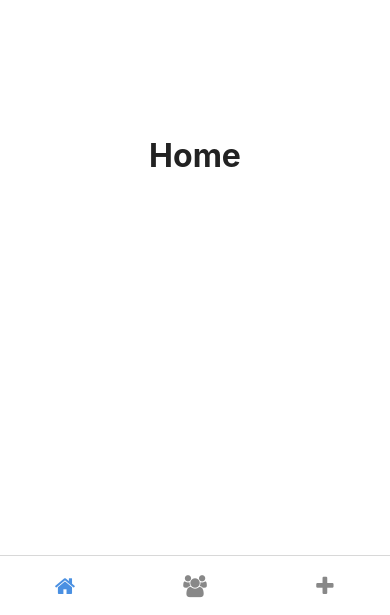
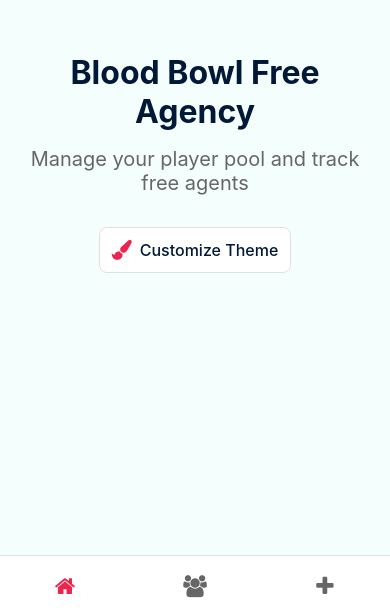
Before and after one commit to Brooksie82/bloodbowl-freeagency, a React Native app: screen /Home in a window 390 px wide. Shown: the part 229-844 px from the top of the page. Built offline with nearby package versions, Linux system fonts and the light colour scheme.

Commit message:
UI theming

```diff
--- a/App.tsx
+++ b/App.tsx
@@ -7,11 +7,13 @@ import PlayerPoolScreen from './screens/PlayerPoolScreen';
 import AddPlayerScreen from './screens/AddPlayerScreen';
 import { Player } from './types/Player';
 import FontAwesome from 'react-native-vector-icons/FontAwesome';
+import { ThemeProvider, useTheme } from './contexts/ThemeContext';
 
 const Tab = createBottomTabNavigator();
 
-export default function App() {
+const AppContent = () => {
   const [players, setPlayers] = useState<Player[]>([]);
+  const { theme } = useTheme();
 
   const handleAddPlayer = (player: Player) => {
     setPlayers((prev) => [...prev, player]);
@@ -42,13 +44,16 @@ export default function App() {
           tabBarIconStyle: {
             marginTop: 6,
           },
-          tabBarActiveTintColor: '#4a90e2',
-          tabBarInactiveTintColor: '#888',
+          tabBarActiveTintColor: theme.accent,
+          tabBarInactiveTintColor: theme.textSecondary,
           headerShown: false,
           tabBarStyle: {
             height: 60,
             paddingBottom: 4,
             paddingTop: 4,
+            backgroundColor: theme.card,
+            borderTopColor: theme.border,
+            borderTopWidth: 1,
           },
         })}
       >
@@ -63,4 +68,12 @@ export default function App() {
       <StatusBar style="auto" />
     </NavigationContainer>
   );
+};
+
+export default function App() {
+  return (
+    <ThemeProvider>
+      <AppContent />
+    </ThemeProvider>
+  );
 }
--- a/components/PlayerCard.tsx
+++ b/components/PlayerCard.tsx
@@ -1,36 +1,39 @@
 import React from 'react';
 import { View, Text, StyleSheet } from 'react-native';
 import { Player } from '../types/Player';
-import { colors } from '../styles/colors';
+import { useTheme } from '../contexts/ThemeContext';
 import { FONT_SIZES } from '../styles/typography';
 import { PADDING } from '../styles/layout';
 
-const PlayerCard: React.FC<{ player: Player }> = ({ player }) => (
-  <View style={styles.playerCard}>
-    <Text style={styles.playerName}>{player.name}</Text>
-    <Text style={styles.text}>Race: {player.race}</Text>
-    <Text style={styles.text}>Position: {player.position}</Text>
-    <Text style={styles.text}>Level: {player.level}</Text>
-    <Text style={styles.text}>Skills: {player.skills}</Text>
-    <Text style={styles.text}>Value: {player.value}</Text>
-  </View>
-);
+const PlayerCard: React.FC<{ player: Player }> = ({ player }) => {
+  const { theme } = useTheme();
+
+  return (
+    <View style={[styles.playerCard, { backgroundColor: theme.card }]}>
+      <Text style={[styles.playerName, { color: theme.accent }]}>{player.name}</Text>
+      <Text style={[styles.text, { color: theme.text }]}>Race: {player.race}</Text>
+      <Text style={[styles.text, { color: theme.text }]}>Position: {player.position}</Text>
+      <Text style={[styles.text, { color: theme.text }]}>Level: {player.level}</Text>
+      <Text style={[styles.text, { color: theme.text }]}>Skills: {player.skills}</Text>
+      <Text style={[styles.text, { color: theme.text }]}>Value: {player.value}</Text>
+    </View>
+  );
+};
 
 const styles = StyleSheet.create({
   playerCard: {
-    backgroundColor: colors.card,
     padding: PADDING.card,
     borderRadius: 8,
     marginBottom: 10,
+    marginHorizontal: 16,
   },
   playerName: {
     fontWeight: 'bold',
     fontSize: FONT_SIZES.skillCategoryTitle,
     marginBottom: 4,
-    color: colors.primary,
   },
   text: {
-    color: colors.text,
+    fontSize: FONT_SIZES.checkboxLabel,
   },
 });
 
--- a/components/SkillsModal.tsx
+++ b/components/SkillsModal.tsx
@@ -1,6 +1,6 @@
 import React from 'react';
 import { View, Text, StyleSheet, Button, Modal, TouchableOpacity, ScrollView } from 'react-native';
-import { colors } from '../styles/colors';
+import { useTheme } from '../contexts/ThemeContext';
 import { SKILL_CATEGORIES } from '../types/skills';
 import { CHECKBOX_SIZE } from '../styles/forms';
 import { FONT_SIZES } from '../styles/typography';
@@ -20,6 +20,8 @@ const SkillsModal: React.FC<SkillsModalProps> = ({
   onSkillsChange,
   onClose,
 }) => {
+  const { theme } = useTheme();
+
   const handleSkillToggle = (skill: string) => {
     onSkillsChange(
       selectedSkills.includes(skill)
@@ -30,30 +32,33 @@ const SkillsModal: React.FC<SkillsModalProps> = ({
 
   return (
     <Modal visible={visible} animationType="slide">
-      <View style={styles.modalContainer}>
-        <Text style={styles.modalTitle}>Select Skills</Text>
+      <View style={[styles.modalContainer, { backgroundColor: theme.background }]}>
+        <Text style={[styles.modalTitle, { color: theme.text }]}>Select Skills</Text>
         <ScrollView>
           {SKILL_CATEGORIES.map((cat) => (
             <View key={cat.category} style={styles.skillCategory}>
-              <Text style={styles.skillCategoryTitle}>{cat.category}</Text>
+              <Text style={[styles.skillCategoryTitle, { color: theme.accent }]}>{cat.category}</Text>
               {cat.skills.map((skill) => (
                 <TouchableOpacity
                   key={skill}
                   style={styles.checkboxRow}
                   onPress={() => handleSkillToggle(skill)}
                 >
-                  <View style={styles.checkbox}>
+                  <View style={[styles.checkbox, {
+                    borderColor: theme.accent,
+                    backgroundColor: theme.card
+                  }]}>
                     {selectedSkills.includes(skill) && (
-                      <FontAwesome name="check" size={CHECKBOX_SIZE - 10} color={colors.primary} />
+                      <FontAwesome name="check" size={CHECKBOX_SIZE - 10} color={theme.accent} />
                     )}
                   </View>
-                  <Text style={styles.checkboxLabel}>{skill}</Text>
+                  <Text style={[styles.checkboxLabel, { color: theme.text }]}>{skill}</Text>
                 </TouchableOpacity>
               ))}
             </View>
           ))}
         </ScrollView>
-        <Button title="Done" onPress={onClose} color={colors.primary} />
+        <Button title="Done" onPress={onClose} color={theme.accent} />
       </View>
     </Modal>
   );
@@ -62,7 +67,6 @@ const SkillsModal: React.FC<SkillsModalProps> = ({
 const styles = StyleSheet.create({
   modalContainer: {
     flex: 1,
-    backgroundColor: colors.background,
     padding: PADDING.modal,
     paddingTop: PADDING.modalTop,
   },
@@ -70,7 +74,6 @@ const styles = StyleSheet.create({
     fontSize: FONT_SIZES.modalTitle,
     fontWeight: 'bold',
     marginBottom: 24,
-    color: colors.text,
     textAlign: 'center',
   },
   skillCategory: {
@@ -80,7 +83,6 @@ const styles = StyleSheet.create({
     fontSize: FONT_SIZES.skillCategoryTitle,
     fontWeight: 'bold',
     marginBottom: 8,
-    color: colors.primary,
   },
   checkboxRow: {
     flexDirection: 'row',
@@ -91,22 +93,13 @@ const styles = StyleSheet.create({
     width: CHECKBOX_SIZE,
     height: CHECKBOX_SIZE,
     borderWidth: 2,
-    borderColor: colors.primary,
     borderRadius: 4,
     marginRight: PADDING.checkbox,
     alignItems: 'center',
     justifyContent: 'center',
-    backgroundColor: colors.card,
-  },
-  checkboxChecked: {
-    width: CHECKBOX_SIZE - 8,
-    height: CHECKBOX_SIZE - 8,
-    backgroundColor: colors.primary,
-    borderRadius: 2,
   },
   checkboxLabel: {
     fontSize: FONT_SIZES.checkboxLabel,
-    color: colors.text,
   },
 });
 
--- /dev/null
+++ b/components/ThemeSelector.tsx
@@ -0,0 +1,117 @@
+import React from 'react';
+import { View, Text, StyleSheet, TouchableOpacity, ScrollView } from 'react-native';
+import { useTheme } from '../contexts/ThemeContext';
+import FontAwesome from 'react-native-vector-icons/FontAwesome';
+import { FONT_SIZES } from '../styles/typography';
+import { PADDING } from '../styles/layout';
+import { themes } from '../styles/colors';
+
+const ThemeSelector: React.FC = () => {
+  const { currentTheme, theme, setTheme, availableThemes } = useTheme();
+
+  const themeNames = {
+    default: 'Default',
+    dark: 'Dark',
+    classic: 'Classic',
+  };
+
+  const handleThemeChange = (themeName: string) => {
+    setTheme(themeName);
+  };
+
+  return (
+    <View style={[styles.container, { backgroundColor: theme.background }]}>
+      <Text style={[styles.title, { color: theme.text }]}>Choose Theme</Text>
+      <ScrollView style={styles.themeList}>
+        {availableThemes.map((themeName) => (
+          <TouchableOpacity
+            key={themeName}
+            style={[
+              styles.themeOption,
+              {
+                backgroundColor: theme.card,
+                borderColor: currentTheme === themeName ? theme.accent : theme.border,
+                borderWidth: currentTheme === themeName ? 2 : 1,
+              },
+            ]}
+            onPress={() => handleThemeChange(themeName)}
+          >
+            <View style={styles.themeInfo}>
+              <Text style={[styles.themeName, { color: theme.text }]}>
+                {themeNames[themeName as keyof typeof themeNames] || themeName}
+              </Text>
+              <View style={styles.colorPreview}>
+                <View
+                  style={[
+                    styles.colorSwatch,
+                    { backgroundColor: themes[themeName].dominant },
+                  ]}
+                />
+                <View
+                  style={[
+                    styles.colorSwatch,
+                    { backgroundColor: themes[themeName].secondary },
+                  ]}
+                />
+                <View
+                  style={[
+                    styles.colorSwatch,
+                    { backgroundColor: themes[themeName].accent },
+                  ]}
+                />
+              </View>
+            </View>
+            {currentTheme === themeName && (
+              <FontAwesome name="check" size={20} color={theme.accent} />
+            )}
+          </TouchableOpacity>
+        ))}
+      </ScrollView>
+    </View>
+  );
+};
+
+const styles = StyleSheet.create({
+  container: {
+    flex: 1,
+    padding: PADDING.container,
+  },
+  title: {
+    fontSize: FONT_SIZES.title,
+    fontWeight: 'bold',
+    marginBottom: 24,
+    textAlign: 'center',
+  },
+  themeList: {
+    flex: 1,
+  },
+  themeOption: {
+    flexDirection: 'row',
+    alignItems: 'center',
+    justifyContent: 'space-between',
+    padding: PADDING.card,
+    marginBottom: 12,
+    borderRadius: 8,
+  },
+  themeInfo: {
+    flex: 1,
+  },
+  themeName: {
+    fontSize: FONT_SIZES.skillCategoryTitle,
+    fontWeight: 'bold',
+    marginBottom: 8,
+  },
+  colorPreview: {
+    flexDirection: 'row',
+    gap: 8,
+  },
+  colorSwatch: {
+    width: 24,
+    height: 24,
+    borderRadius: 12,
+    borderWidth: 1,
+    borderColor: '#ccc',
+  },
+});
+
+export default ThemeSelector;
--- /dev/null
+++ b/contexts/ThemeContext.tsx
@@ -0,0 +1,57 @@
+import React, { createContext, useContext, useState, useEffect } from 'react';
+import AsyncStorage from '@react-native-async-storage/async-storage';
+import { themes, Theme, ThemeContextType } from '../styles/colors';
+
+const ThemeContext = createContext<ThemeContextType | undefined>(undefined);
+
+export const useTheme = () => {
+  const context = useContext(ThemeContext);
+  if (!context) {
+    throw new Error('useTheme must be used within a ThemeProvider');
+  }
+  return context;
+};
+
+interface ThemeProviderProps {
+  children: React.ReactNode;
+}
+
+export const ThemeProvider: React.FC<ThemeProviderProps> = ({ children }) => {
+  const [currentTheme, setCurrentTheme] = useState<string>('default');
+
+  useEffect(() => {
+    // Load saved theme from AsyncStorage
+    const loadSavedTheme = async () => {
+      try {
+        const savedTheme = await AsyncStorage.getItem('selectedTheme');
+        if (savedTheme && themes[savedTheme]) {
+          setCurrentTheme(savedTheme);
+        }
+      } catch (error) {
+        console.error('Error loading saved theme:', error);
+      }
+    };
+
+    loadSavedTheme();
+  }, []);
+
+  const setTheme = async (themeName: string) => {
+    if (themes[themeName]) {
+      setCurrentTheme(themeName);
+      try {
+        await AsyncStorage.setItem('selectedTheme', themeName);
+      } catch (error) {
+        console.error('Error saving theme:', error);
+      }
+    }
+  };
+
+  const value: ThemeContextType = {
+    currentTheme,
+    theme: themes[currentTheme],
+    setTheme,
+    availableThemes: Object.keys(themes),
+  };
+
+  return <ThemeContext.Provider value={value}>{children}</ThemeContext.Provider>;
+};
--- a/package.json
+++ b/package.json
@@ -10,6 +10,7 @@
   },
   "dependencies": {
     "@expo/metro-runtime": "~5.0.4",
+    "@react-native-async-storage/async-storage": "^2.2.0",
     "@react-native-picker/picker": "^2.11.1",
     "@react-navigation/bottom-tabs": "^7.4.2",
     "@react-navigation/native": "^7.1.14",
--- a/screens/AddPlayerScreen.tsx
+++ b/screens/AddPlayerScreen.tsx
@@ -1,7 +1,7 @@
 import React, { useState, useMemo } from 'react';
 import { View, Text, StyleSheet, TextInput, Button, TouchableOpacity } from 'react-native';
 import { Player } from '../types/Player';
-import { colors } from '../styles/colors';
+import { useTheme } from '../contexts/ThemeContext';
 import { Picker } from '@react-native-picker/picker';
 import { BLOOD_BOWL_RACES, RACE_POSITIONS } from '../types/races';
 import SkillsModal from '../components/SkillsModal';
@@ -13,6 +13,7 @@ interface AddPlayerScreenProps {
 }
 
 const AddPlayerScreen: React.FC<AddPlayerScreenProps> = ({ onAddPlayer }) => {
+  const { theme } = useTheme();
   const [name, setName] = useState('');
   const [race, setRace] = useState(BLOOD_BOWL_RACES[0]);
   const [position, setPosition] = useState(RACE_POSITIONS[BLOOD_BOWL_RACES[0]][0]);
@@ -52,27 +53,37 @@ const AddPlayerScreen: React.FC<AddPlayerScreenProps> = ({ onAddPlayer }) => {
   };
 
   return (
-    <View style={styles.container}>
-      <Text style={styles.title}>Add Player</Text>
-      <TextInput style={styles.input} placeholder="Name" value={name} onChangeText={setName} placeholderTextColor={colors.text} />
-      <View style={styles.pickerWrapper}>
+    <View style={[styles.container, { backgroundColor: theme.background }]}>
+      <Text style={[styles.title, { color: theme.text }]}>Add Player</Text>
+      <TextInput
+        style={[styles.input, {
+          backgroundColor: theme.card,
+          borderColor: theme.border,
+          color: theme.text
+        }]}
+        placeholder="Name"
+        value={name}
+        onChangeText={setName}
+        placeholderTextColor={theme.textSecondary}
+      />
+      <View style={[styles.pickerWrapper, { backgroundColor: theme.card, borderColor: theme.border }]}>
         <Picker
           selectedValue={race}
           onValueChange={setRace}
-          style={styles.picker}
-          itemStyle={styles.pickerItem}
+          style={[styles.picker, { color: theme.text }]}
+          itemStyle={[styles.pickerItem, { color: theme.text }]}
         >
           {BLOOD_BOWL_RACES.map((r) => (
             <Picker.Item label={r} value={r} key={r} />
           ))}
         </Picker>
       </View>
-      <View style={styles.pickerWrapper}>
+      <View style={[styles.pickerWrapper, { backgroundColor: theme.card, borderColor: theme.border }]}>
         <Picker
           selectedValue={position}
           onValueChange={setPosition}
-          style={styles.picker}
-          itemStyle={styles.pickerItem}
+          style={[styles.picker, { color: theme.text }]}
+          itemStyle={[styles.pickerItem, { color: theme.text }]}
         >
           {positionOptions.map((p) => (
             <Picker.Item label={p} value={p} key={p} />
@@ -80,21 +91,42 @@ const AddPlayerScreen: React.FC<AddPlayerScreenProps> = ({ onAddPlayer }) => {
         </Picker>
       </View>
       <TextInput
-        style={styles.input}
+        style={[styles.input, {
+          backgroundColor: theme.card,
+          borderColor: theme.border,
+          color: theme.text
+        }]}
         placeholder="Level (1-7)"
         value={level}
         onChangeText={handleLevelChange}
-        placeholderTextColor={colors.text}
+        placeholderTextColor={theme.textSecondary}
         keyboardType="numeric"
         maxLength={1}
       />
-      <TouchableOpacity style={styles.input} onPress={() => setSkillsModalVisible(true)}>
-        <Text style={{ color: skills.length ? colors.text : colors.border }}>
+      <TouchableOpacity
+        style={[styles.input, {
+          backgroundColor: theme.card,
+          borderColor: theme.border
+        }]}
+        onPress={() => setSkillsModalVisible(true)}
+      >
+        <Text style={{ color: skills.length ? theme.text : theme.textSecondary }}>
           {skills.length ? skills.join(', ') : 'Select Skills'}
         </Text>
       </TouchableOpacity>
-      <TextInput style={styles.input} placeholder="Value" value={value} onChangeText={setValue} keyboardType="numeric" placeholderTextColor={colors.text} />
-      <Button title="Add Player" onPress={handleSubmit} color={colors.primary} />
+      <TextInput
+        style={[styles.input, {
+          backgroundColor: theme.card,
+          borderColor: theme.border,
+          color: theme.text
+        }]}
+        placeholder="Value"
+        value={value}
+        onChangeText={setValue}
+        keyboardType="numeric"
+        placeholderTextColor={theme.textSecondary}
+      />
+      <Button title="Add Player" onPress={handleSubmit} color={theme.accent} />
 
       <SkillsModal
         visible={skillsModalVisible}
@@ -109,7 +141,6 @@ const AddPlayerScreen: React.FC<AddPlayerScreenProps> = ({ onAddPlayer }) => {
 const styles = StyleSheet.create({
   container: {
     flex: 1,
-    backgroundColor: colors.background,
     alignItems: 'center',
     justifyContent: 'center',
     padding: PADDING.container,
@@ -118,35 +149,27 @@ const styles = StyleSheet.create({
     fontSize: FONT_SIZES.title,
     fontWeight: 'bold',
     marginBottom: 16,
-    color: colors.text,
   },
   input: {
     width: '100%',
     borderWidth: 1,
-    borderColor: colors.border,
     borderRadius: 6,
     padding: PADDING.input,
     marginBottom: 12,
     fontSize: FONT_SIZES.input,
-    color: colors.text,
-    backgroundColor: colors.card,
   },
   pickerWrapper: {
     width: '100%',
     borderWidth: 1,
-    borderColor: colors.border,
     borderRadius: 6,
     marginBottom: 12,
-    backgroundColor: colors.card,
     overflow: 'hidden',
   },
   picker: {
     width: '100%',
-    color: colors.text,
-    backgroundColor: colors.card,
   },
   pickerItem: {
-    color: colors.text,
+    fontSize: FONT_SIZES.input,
   },
 });
 
--- a/screens/HomeScreen.tsx
+++ b/screens/HomeScreen.tsx
@@ -1,19 +1,46 @@
-import React from 'react';
-import { View, Text, StyleSheet } from 'react-native';
-import { colors } from '../styles/colors';
+import React, { useState } from 'react';
+import { View, Text, StyleSheet, TouchableOpacity, Modal } from 'react-native';
+import { useTheme } from '../contexts/ThemeContext';
 import { FONT_SIZES } from '../styles/typography';
 import { PADDING } from '../styles/layout';
+import FontAwesome from 'react-native-vector-icons/FontAwesome';
+import ThemeSelector from '../components/ThemeSelector';
 
-const HomeScreen = () => (
-  <View style={styles.container}>
-    <Text style={styles.title}>Home</Text>
-  </View>
-);
+const HomeScreen = () => {
+  const { theme } = useTheme();
+  const [themeModalVisible, setThemeModalVisible] = useState(false);
+
+  return (
+    <View style={[styles.container, { backgroundColor: theme.background }]}>
+      <Text style={[styles.title, { color: theme.text }]}>Blood Bowl Free Agency</Text>
+      <Text style={[styles.subtitle, { color: theme.textSecondary }]}>
+        Manage your player pool and track free agents
+      </Text>
+
+      <TouchableOpacity
+        style={[styles.themeButton, { backgroundColor: theme.card, borderColor: theme.border }]}
+        onPress={() => setThemeModalVisible(true)}
+      >
+        <FontAwesome name="paint-brush" size={20} color={theme.accent} />
+        <Text style={[styles.themeButtonText, { color: theme.text }]}>Customize Theme</Text>
+      </TouchableOpacity>
+
+      <Modal visible={themeModalVisible} animationType="slide">
+        <ThemeSelector />
+        <TouchableOpacity
+          style={[styles.closeButton, { backgroundColor: theme.accent }]}
+          onPress={() => setThemeModalVisible(false)}
+        >
+          <Text style={[styles.closeButtonText, { color: theme.dominant }]}>Close</Text>
+        </TouchableOpacity>
+      </Modal>
+    </View>
+  );
+};
 
 const styles = StyleSheet.create({
   container: {
     flex: 1,
-    backgroundColor: colors.background,
     alignItems: 'center',
     justifyContent: 'center',
     padding: PADDING.container,
@@ -22,7 +49,37 @@ const styles = StyleSheet.create({
     fontSize: FONT_SIZES.title,
     fontWeight: 'bold',
     marginBottom: 16,
-    color: colors.text,
+    textAlign: 'center',
+  },
+  subtitle: {
+    fontSize: FONT_SIZES.skillCategoryTitle,
+    marginBottom: 32,
+    textAlign: 'center',
+  },
+  themeButton: {
+    flexDirection: 'row',
+    alignItems: 'center',
+    padding: PADDING.card,
+    borderRadius: 8,
+    borderWidth: 1,
+    gap: 8,
+  },
+  themeButtonText: {
+    fontSize: FONT_SIZES.checkboxLabel,
+    fontWeight: '500',
+  },
+  closeButton: {
+    position: 'absolute',
+    bottom: 20,
+    left: 20,
+    right: 20,
+    padding: 16,
+    borderRadius: 8,
+    alignItems: 'center',
+  },
+  closeButtonText: {
+    fontSize: FONT_SIZES.checkboxLabel,
+    fontWeight: 'bold',
   },
 });
 
--- a/screens/PlayerPoolScreen.tsx
+++ b/screens/PlayerPoolScreen.tsx
@@ -2,7 +2,7 @@ import React from 'react';
 import { View, Text, StyleSheet, FlatList, SafeAreaView } from 'react-native';
 import PlayerCard from '../components/PlayerCard';
 import { Player } from '../types/Player';
-import { colors } from '../styles/colors';
+import { useTheme } from '../contexts/ThemeContext';
 import { FONT_SIZES } from '../styles/typography';
 import { PADDING } from '../styles/layout';
 
@@ -10,11 +10,14 @@ interface PlayerPoolScreenProps {
   players: Player[];
 }
 
-const PlayerPoolScreen: React.FC<PlayerPoolScreenProps> = ({ players }) => (
-  <SafeAreaView style={styles.container}>
-    <Text style={styles.title}>Player Pool</Text>
+const PlayerPoolScreen: React.FC<PlayerPoolScreenProps> = ({ players }) => {
+  const { theme } = useTheme();
+
+  return (
+    <SafeAreaView style={[styles.container, { backgroundColor: theme.background }]}>
+      <Text style={[styles.title, { color: theme.text }]}>Player Pool</Text>
       {players.length === 0 ? (
-      <Text style={styles.text}>No players added yet.</Text>
+        <Text style={[styles.text, { color: theme.textSecondary }]}>No players added yet.</Text>
       ) : (
         <FlatList
           data={players}
@@ -24,11 +27,11 @@ const PlayerPoolScreen: React.FC<PlayerPoolScreenProps> = ({ players }) => (
       )}
     </SafeAreaView>
   );
+};
 
 const styles = StyleSheet.create({
   container: {
     flex: 1,
-    backgroundColor: colors.background,
     alignItems: 'center',
     justifyContent: 'center',
     padding: PADDING.container,
@@ -37,10 +40,9 @@ const styles = StyleSheet.create({
     fontSize: FONT_SIZES.title,
     fontWeight: 'bold',
     marginBottom: 16,
-    color: colors.text,
   },
   text: {
-    color: colors.text,
+    fontSize: FONT_SIZES.checkboxLabel,
   },
 });
 
--- a/styles/colors.ts
+++ b/styles/colors.ts
@@ -1,8 +1,66 @@
-export const colors = {
-  primary: '#4a90e2',
-  secondary: '#d0021b',
-  background: '#fff',
-  text: '#222',
-  card: '#f2f2f2',
-  border: '#ccc',
+export interface Theme {
+  dominant: string;
+  secondary: string;
+  accent: string;
+  background: string;
+  card: string;
+  text: string;
+  textSecondary: string;
+  border: string;
+  success: string;
+  warning: string;
+  error: string;
+}
+
+export const themes: Record<string, Theme> = {
+  default: {
+    dominant: '#f4fffd',
+    secondary: '#011936',
+    accent: '#ed254e',
+    background: '#f4fffd',
+    card: '#ffffff',
+    text: '#011936',
+    textSecondary: '#666666',
+    border: '#e0e0e0',
+    success: '#4caf50',
+    warning: '#ff9800',
+    error: '#f44336',
+  },
+  dark: {
+    dominant: '#1a1a1a',
+    secondary: '#2d2d2d',
+    accent: '#ed254e',
+    background: '#121212',
+    card: '#1e1e1e',
+    text: '#ffffff',
+    textSecondary: '#b0b0b0',
+    border: '#404040',
+    success: '#4caf50',
+    warning: '#ff9800',
+    error: '#f44336',
+  },
+  classic: {
+    dominant: '#ffffff',
+    secondary: '#333333',
+    accent: '#4a90e2',
+    background: '#ffffff',
+    card: '#f5f5f5',
+    text: '#333333',
+    textSecondary: '#666666',
+    border: '#dddddd',
+    success: '#4caf50',
+    warning: '#ff9800',
+    error: '#f44336',
+  },
 };
+
+// Default theme
+export const colors = themes.default;
+
+// Theme context types
+export interface ThemeContextType {
+  currentTheme: string;
+  theme: Theme;
+  setTheme: (themeName: string) => void;
+  availableThemes: string[];
+}
```
Also changed, not shown: 1 other file (tests, documents, lock files or other folders). Lines whose indentation alone changed are shown as unchanged.
